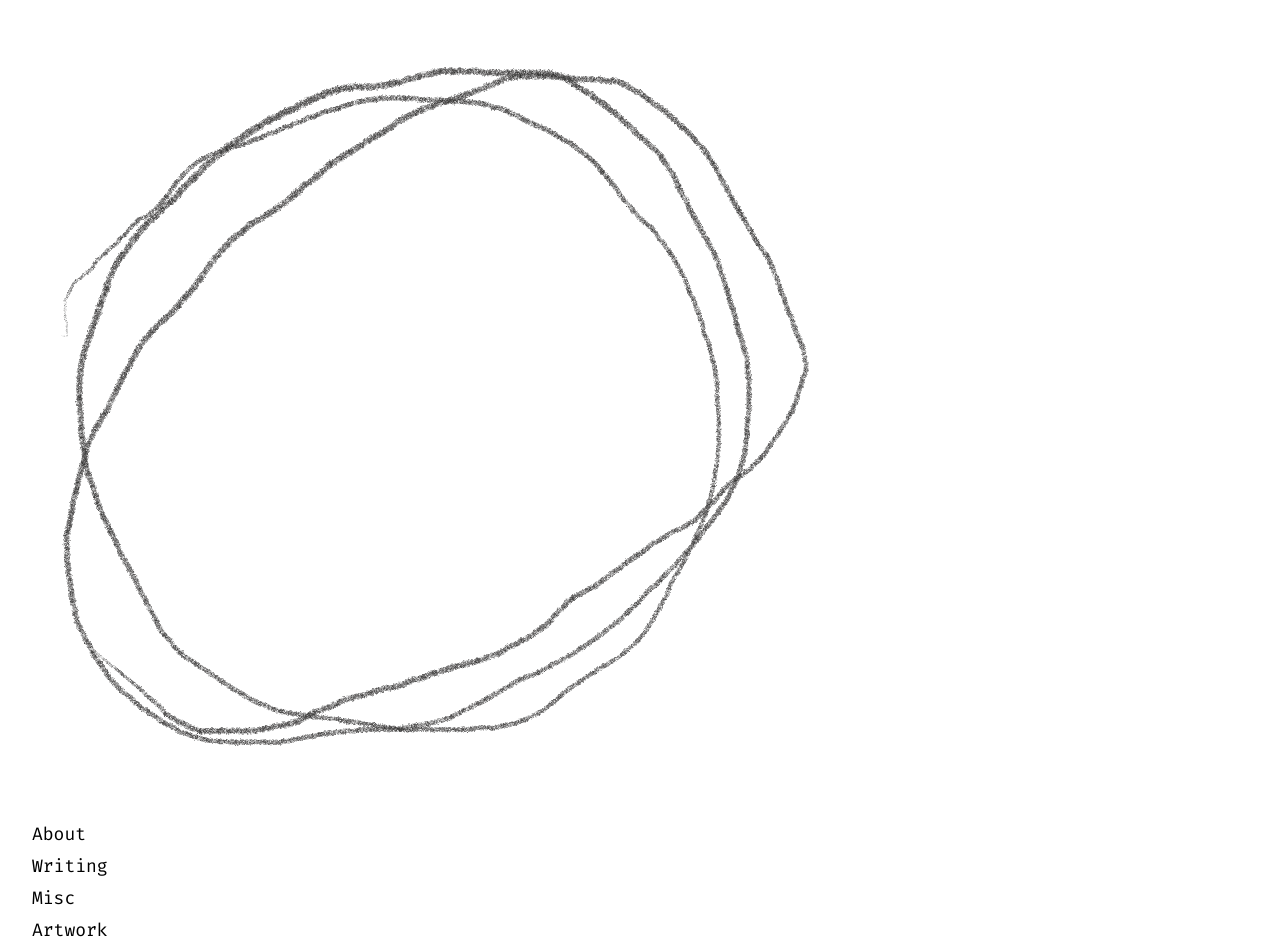
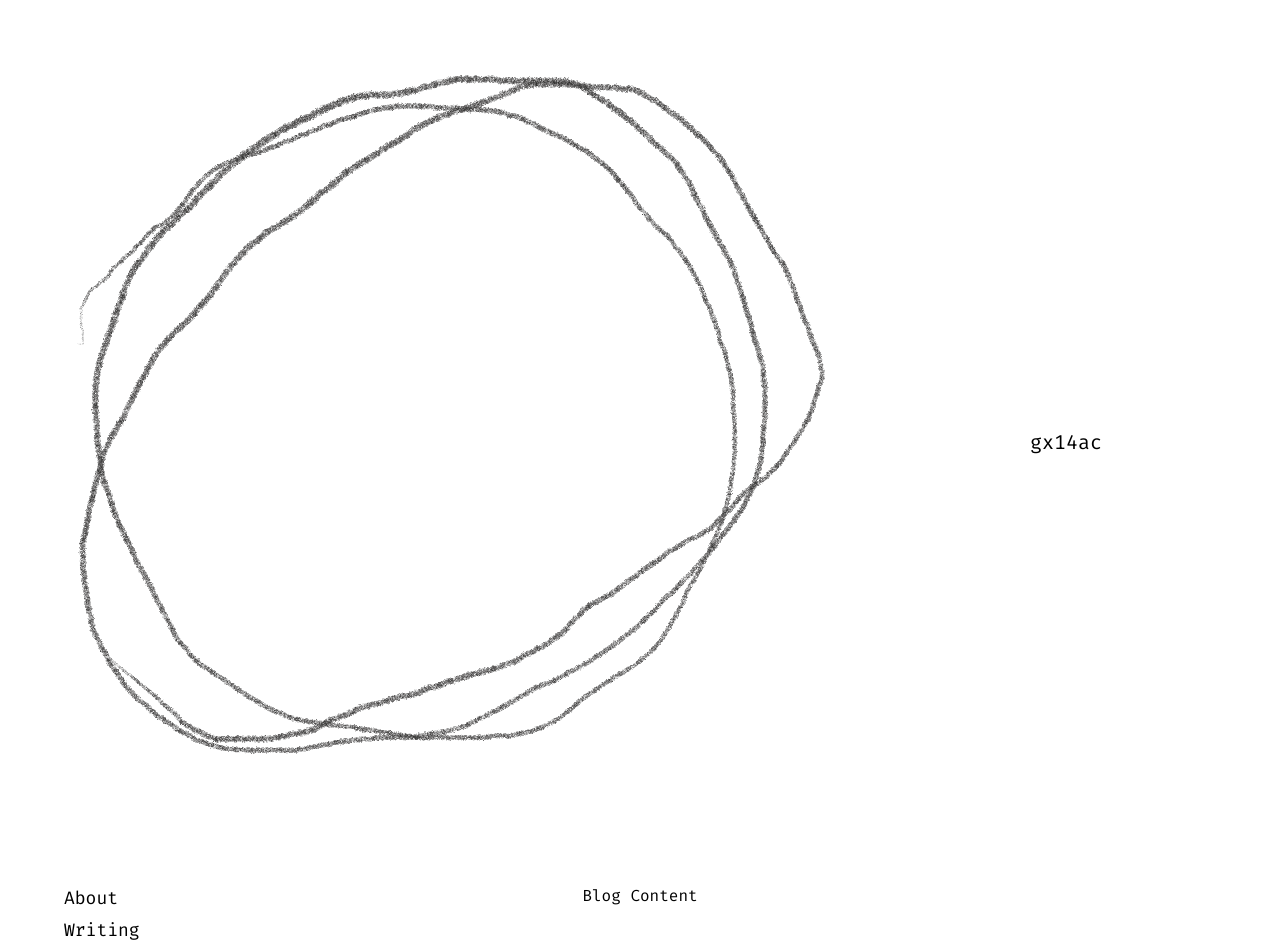
Before and after one commit to gx14ac/gx14ac, a Next.js app: page / in a window 1280 px wide. Shown: the top 952 px of the page. Built offline with nearby package versions, Linux system fonts and the light colour scheme.

Commit message:
added header

```diff
--- /dev/null
+++ b/src/pages/header.tsx
@@ -0,0 +1,11 @@
+import { fira } from "@utils/font";
+
+export default function Header() {
+    return (
+        <div>
+            <p className={`${fira.className} text-xl`}>
+                gx14ac
+            </p>
+        </div>
+    )
+}
--- a/src/pages/index.tsx
+++ b/src/pages/index.tsx
@@ -1,7 +1,19 @@
 import Sidebar from "./sidebar"
+import Header from "./header"
+import { fira } from "@utils/font"
 
 export default function Home() {
   return (
-    <Sidebar />
+    <div>
+      <div className="flex justify-start items-center gap-40">
+        <Sidebar />
+        <Header />
+      </div>
+      <div>
+        <p className={`${fira.className} flex justify-center items-center`}>
+          Blog Content
+        </p>
+      </div>
+    </div>
   )
 }
--- a/src/pages/sidebar.tsx
+++ b/src/pages/sidebar.tsx
@@ -9,13 +9,13 @@ export default function Sidebar() {
         <div>
             <Image
                 src="/assets/artwork.png"
-                className="pt-10 pl-3 w-auto"
+                className="pt-12 pl-7 w-auto"
                 alt="logo"
                 sizes="20vw"
                 width={0}
                 height={0}
             />
-            < div className="grid gap-1 place-items-start h-20 pl-8 pt-10" >
+            <div className="grid gap-1 place-items-start h-20 pl-16 pt-24" >
                 <a href="https://runetale.com" className={`${fira.className} text-black text-lg hover:text-blue-600`} onClick={() => router.push(routes.about)}>
                     About
                 </a>
@@ -28,7 +28,7 @@ export default function Sidebar() {
                 <a href="https://runetale.com" className={`${fira.className} "text-black text-lg hover:text-blue-600`} onClick={() => router.push(routes.artwork)}>
                     Artwork
                 </a>
-            </div >
-        </div >
+            </div>
+        </div>
     )
 }
```
